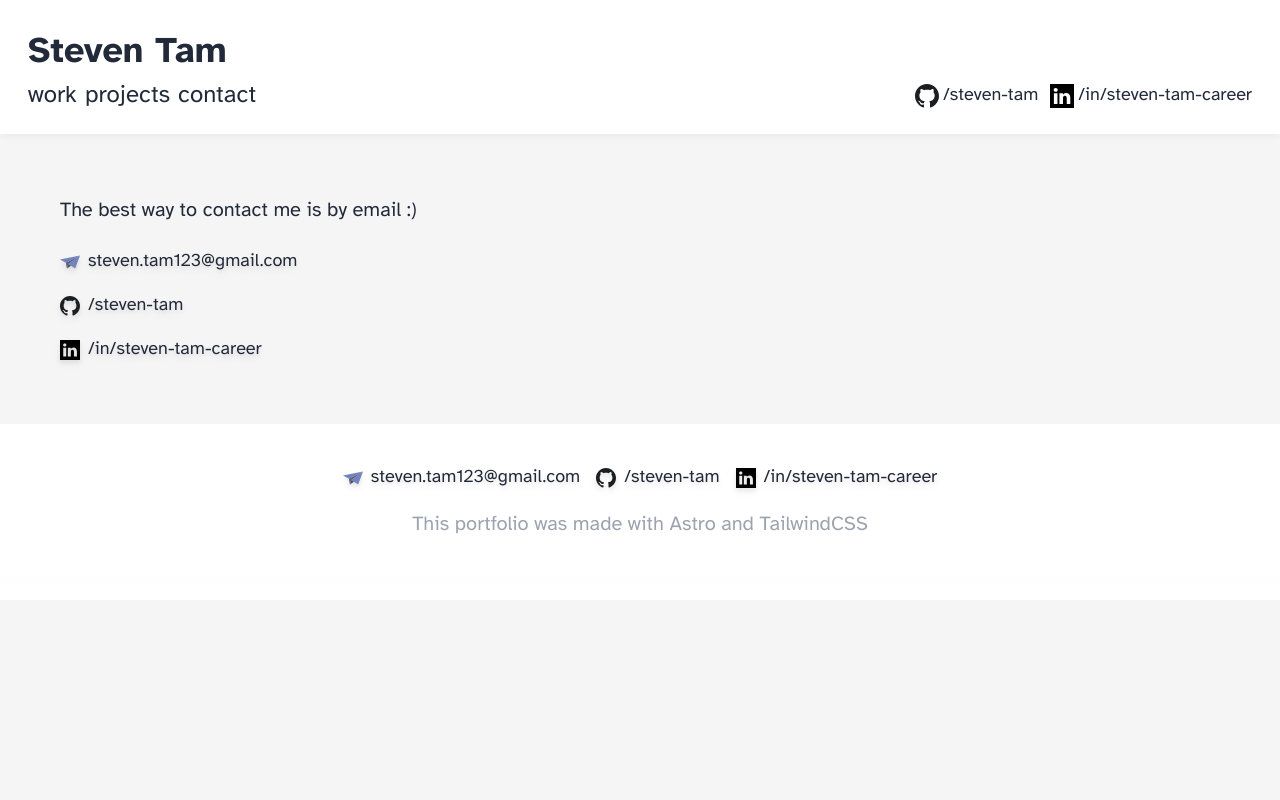
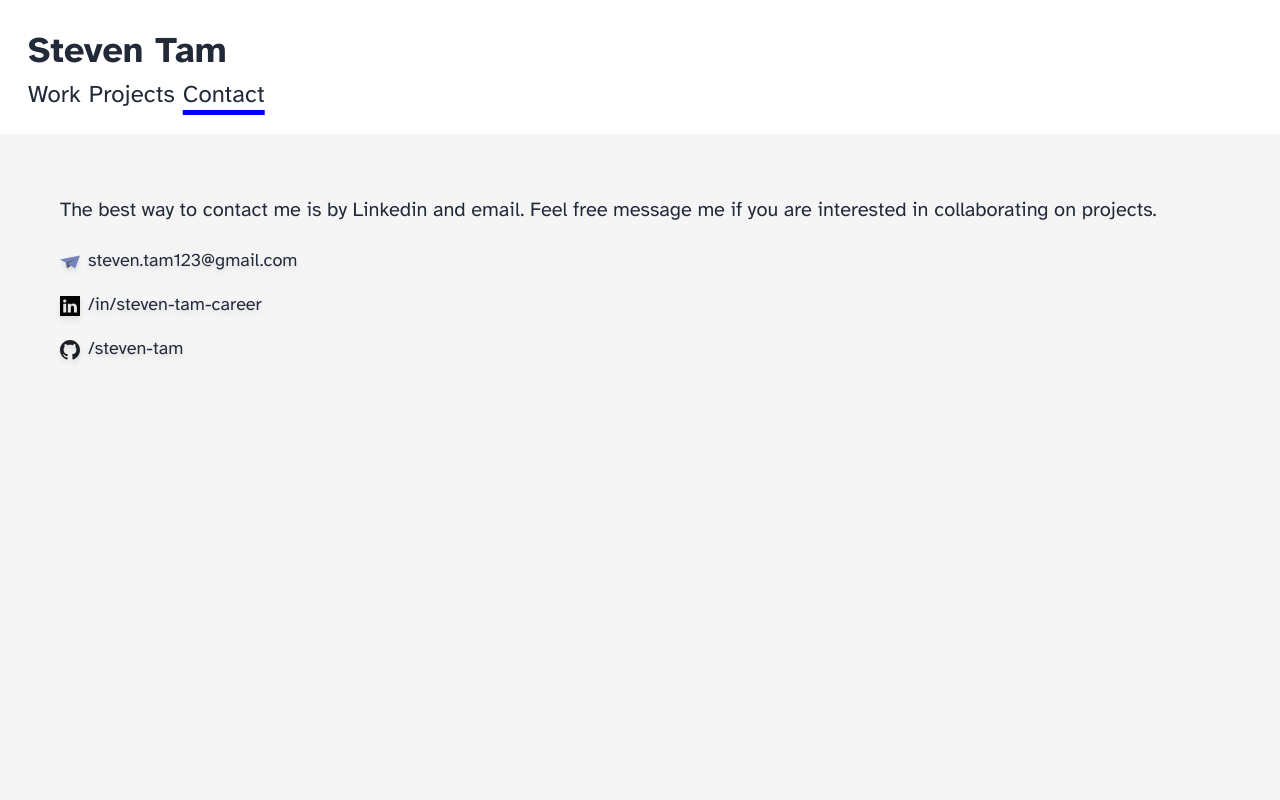
Before and after one commit to steven-tam/astro-portfolio, an Astro site: page /contact in a window 1280 px wide. Shown: the top 800 px of the page. Built offline with nearby package versions, Linux system fonts and the light colour scheme; Astro itself is replaced by a stand-in of ours.

Commit message:
add contacts

```diff
--- a/src/components/Footer.astro
+++ b/src/components/Footer.astro
@@ -2,26 +2,6 @@
 
 ---
 
-<footer class="flex flex-col items-center text-center bg-white p-8">
-  <div class="flex flex-col md:flex-row gap-4 mt-2 drop-shadow-md">
-    <!-- Personal Email Link -->
-    <a href="mailto:steven.tam123@gmail.com" class="flex items-center hover:underline text-lg space-x-2">
-      <img src="/img/paper-plane.svg" alt="send email" class="h-5 aspect-square" />
-      <span>steven.tam123@gmail.com</span>
-    </a>
-
-    <!-- GitHub Link -->
-    <a href="https://github.com/steven-tam" target="_blank" class="flex items-center hover:underline text-lg space-x-2">
-      <img src="/img/github.svg" alt="github icon" class="h-5 aspect-square" />
-      <span>/steven-tam</span>
-    </a>
-
-    <!-- LinkedIn Link -->
-    <a href="https://www.linkedin.com/in/steven-tam-career/" target="_blank" class="flex items-center hover:underline text-lg space-x-2">
-      <img src="/img/linkedin.svg" alt="linkedin icon" class="h-5 aspect-square" />
-      <span>/in/steven-tam-career</span>
-    </a>
-  </div>
-
-  <div class="text-gray-400 mt-4">This portfolio was made with Astro and TailwindCSS</div>
+<footer class="flex flex-col items-center texttext-center bg-white p-6">
+  <div class="text-gray-400 text-center text-base">This portfolio is hosted as a Docker container configured with Nginx on Google Cloud Platform and built with Astro and TailwindCSS</div>
 </footer>
--- a/src/components/Header.astro
+++ b/src/components/Header.astro
@@ -1,4 +1,6 @@
 ---
+import HeaderLink from "./HeaderLink.astro";
+
 
 ---
 
@@ -10,20 +12,9 @@
 
 			<div class="flex w-full justify-between">
 				<div class="flex items-center gap-2 py-2 text-2xl">
-					<a href="/work">work</a>
-					<a href="/projects">projects</a>
-					<a href="/contact">contact</a>
-				</div>
-
-				<div class="flex gap-3">
-					<a href="https://github.com/steven-tam" target="_blank" class="flex hover:underline text-lg items-center space-x-1">
-						<img src="/img/github.svg" alt="github icon" class="h-6 aspect-square" />
-						<span class="hidden md:block">/steven-tam</span>
-					</a>
-					<a href="https://www.linkedin.com/in/steven-tam-career/" target="_blank" class="flex hover:underline text-lg items-center space-x-1">
-						<img src="/img/linkedin.svg" alt="linkedin icon" class="h-6 aspect-square" />
-						<span class="hidden md:block">/in/steven-tam-career</span>
-					</a>
+					<HeaderLink href="/work">Work</HeaderLink>
+					<HeaderLink href="/projects">Projects</HeaderLink>
+					<HeaderLink href="/contact">Contact</HeaderLink>
 				</div>
 			</div>
 		</div>
@@ -48,10 +39,7 @@
 		margin: 0;
 		background: white;
 		box-shadow: 0 2px 8px rgba(var(--black), 5%);
-		position: sticky;
 		top:0;
 		z-index: 3;
 	}
-
-
 </style>
--- a/src/components/HeaderLink.astro
+++ b/src/components/HeaderLink.astro
@@ -19,7 +19,11 @@ const isActive = href === pathname || href === '/' + subpath?.[0];
 		text-decoration: none;
 	}
 	a.active {
-		font-weight: bolder;
 		text-decoration: underline;
+		text-decoration-color: blue;
+		text-decoration-thickness: 5px;
+		text-underline-offset: 8px;
+
+
 	}
 </style>
--- a/src/layouts/ProjectSlot.astro
+++ b/src/layouts/ProjectSlot.astro
@@ -8,9 +8,7 @@ const { name, start, end, description, sourceUrl, imageUrl, technology } = Astro
         <div class="flex justify-center flex-col items-center">
             <div class="flex flex-col w-full items-center">
                 <h1 class="text-3xl font-bold">
-                    <span class="text-transparent bg-clip-text bg-gradient-to-r from-cyan-500 to-yellow-400">
-                        { name }
-                    </span>
+                    { name }
                 </h1>
                 <p class="text-lg font-semibold hidden md:flex">{ start } - { end }</p>
             </div>
--- a/src/layouts/WorkSlot.astro
+++ b/src/layouts/WorkSlot.astro
@@ -8,16 +8,14 @@ const { imageUrl, organization, start, end, role, description } = Astro.props;
         <div class="flex justify-center flex-col w-full">
             <div class="flex justify-between w-full">
                 <h1 class="text-2xl font-bold">
-                    <span class="text-transparent bg-clip-text bg-gradient-to-r from-cyan-500 to-yellow-400">
-                        { organization }
-                    </span>
+                    { organization }
                 </h1>
                 <div class="text-lg font-semibold hidden md:flex">{ start } - { end }</div>
             </div>
             <div class="text-gray-600 font-semibold">{ role }</div>
         </div>
     </div>
-    <p class="font-semibold flex md:hidden">{ start } - { end }</p>
+    <p class="font-semibold flex md:hidden justify-center">{ start } - { end }</p>
     <div class="rounded-md mt-2 text-center">
         <p class="">{ description }</p>
     </div>
--- a/src/pages/contact.astro
+++ b/src/pages/contact.astro
@@ -6,8 +6,8 @@ import Layout from '../layouts/Default.astro';
     title="contact | steven tam"
     description="contact me"
 >
-    <div>
-        <p>The best way to contact me is by email :)</p>
+    <div class="h-screen">
+        <p>The best way to contact me is by Linkedin and email. Feel free message me if you are interested in collaborating on projects.</p>
         <div class="flex flex-col gap-4 mt-2 drop-shadow-md">
             <!-- Personal Email Link -->
             <a href="mailto:steven.tam123@gmail.com" class="flex items-center hover:underline text-lg space-x-2">
@@ -15,17 +15,17 @@ import Layout from '../layouts/Default.astro';
               <span>steven.tam123@gmail.com</span>
             </a>
 
+            <!-- LinkedIn Link -->
+            <a href="https://www.linkedin.com/in/steven-tam-career/" target="_blank" class="flex items-center hover:underline text-lg space-x-2">
+              <img src="/img/linkedin.svg" alt="linkedin icon" class="h-5 aspect-square" />
+              <span>/in/steven-tam-career</span>
+            </a>
+
             <!-- GitHub Link -->
             <a href="https://github.com/steven-tam" target="_blank" class="flex items-center hover:underline text-lg space-x-2">
               <img src="/img/github.svg" alt="github icon" class="h-5 aspect-square" />
               <span>/steven-tam</span>
             </a>
-
-            <!-- LinkedIn Link -->
-            <a href="https://www.linkedin.com/in/steven-tam-career/" target="_blank" class="flex items-center hover:underline text-lg space-x-2">
-              <img src="/img/linkedin.svg" alt="linkedin icon" class="h-5 aspect-square" />
-              <span>/in/steven-tam-career</span>
-            </a>
           </div>
     </div>
 </Layout>
--- a/src/pages/index.astro
+++ b/src/pages/index.astro
@@ -22,7 +22,7 @@ import Layout from '../layouts/Default.astro';
             <p>I'm a Software Engineer interested in developing mobile applications with React Native and cloud infastructure.</p>
             <p>This past summer, I interned at YapRap LLC, where I developed and deployed a website, as well as a mobile application, to the App Store and Google Play.</p>
             <p>Currently I'm studying at the University of Minnesota, wrapping up my degree in Mathematics - Computer-Application.</p>
-            <p>Outside of class you can find me playing soccer, ultimate frisbee, and working on mobile apps for cool ideas that randomly come up in the shower, which I take every day.</p>
+            <p>Outside of class you can find me playing soccer, ultimate frisbee, and working on app ideas that randomly come to me in the shower, which I take every day.</p>
         </div>
 
     </div>
```
Also changed, not shown: .github/workflows/DeployPortfolioApp.yml.
